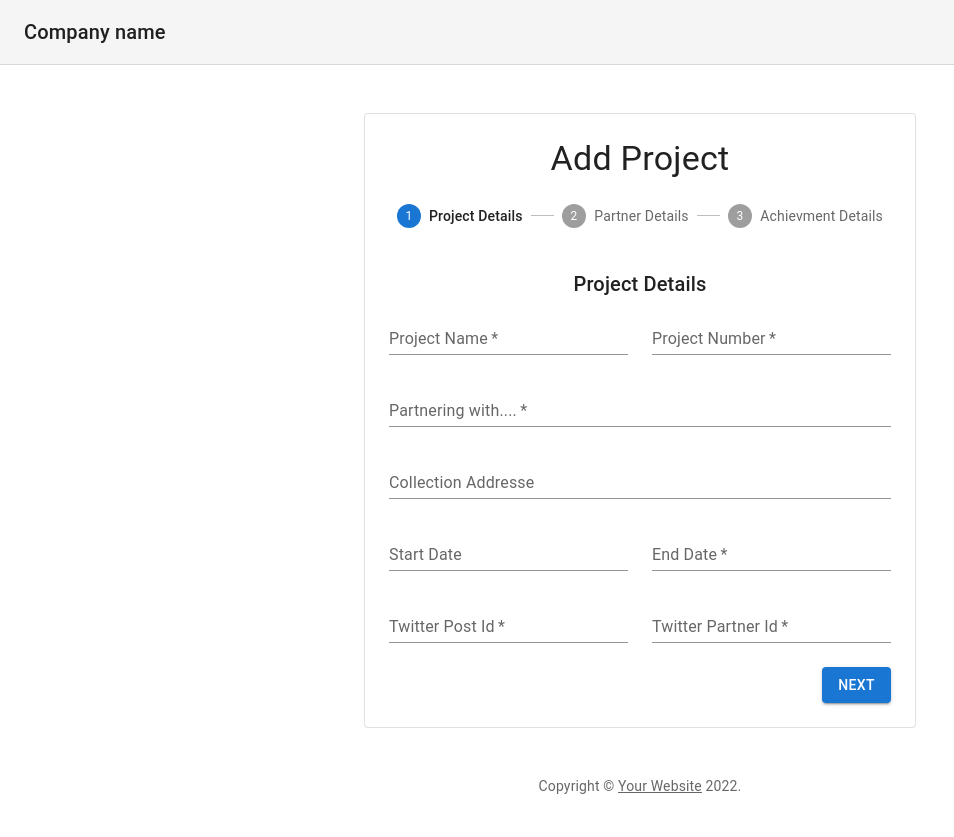
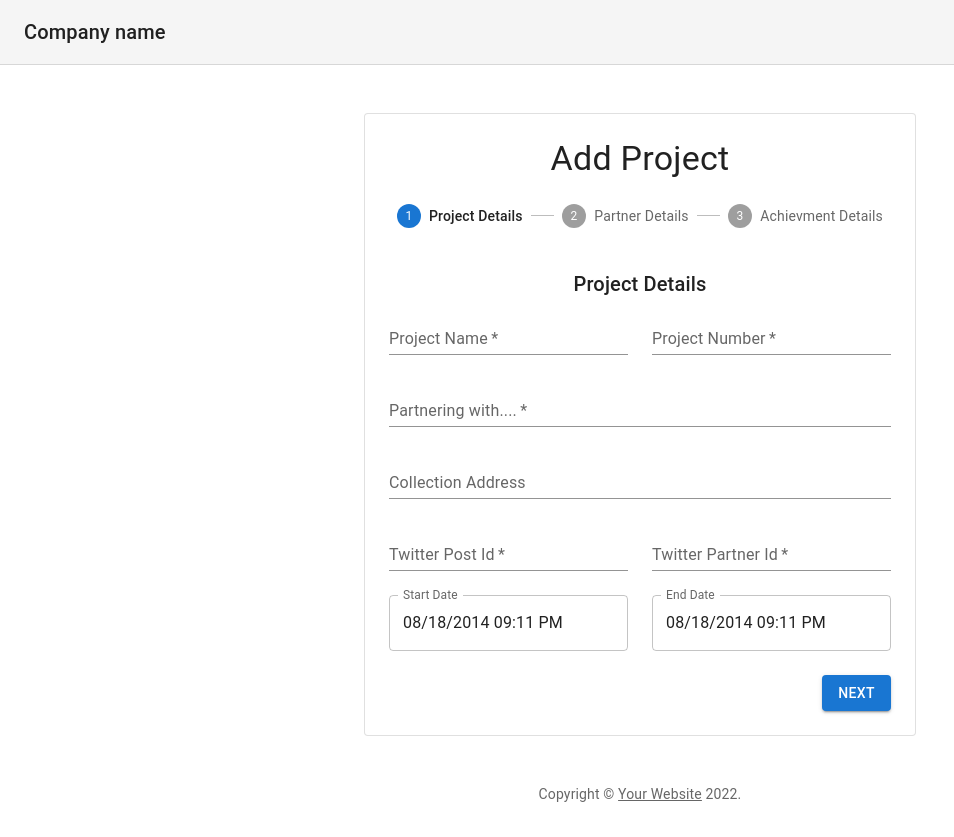
Before and after one commit to ronyderra/example, a React (Create React App) app: page / in a window 1280 px wide. Shown: the whole page, without its empty margins (0-954 px from the left). Built offline with nearby package versions, Linux system fonts and the light colour scheme.

Commit message:
createSlice

```diff
--- a/package.json
+++ b/package.json
@@ -6,11 +6,13 @@
     "@emotion/react": "^11.10.5",
     "@emotion/styled": "^11.10.5",
     "@mui/material": "^5.11.2",
+    "@mui/x-date-pickers": "^5.0.12",
     "@reduxjs/toolkit": "^1.9.1",
     "@testing-library/jest-dom": "^5.14.1",
     "@testing-library/react": "^13.0.0",
     "@testing-library/user-event": "^13.2.1",
     "axios": "^1.2.1",
+    "dayjs": "^1.11.7",
     "react": "^18.2.0",
     "react-dom": "^18.2.0",
     "react-redux": "^8.0.5",
--- a/src/components/ProjectForm.js
+++ b/src/components/ProjectForm.js
@@ -15,8 +15,25 @@ import {
 } from "../dataSlice";
 import FormControlLabel from "@mui/material/FormControlLabel";
 import Checkbox from "@mui/material/Checkbox";
+import { DateTimePicker } from "@mui/x-date-pickers/DateTimePicker";
+import { AdapterDayjs } from "@mui/x-date-pickers/AdapterDayjs";
+import { LocalizationProvider } from "@mui/x-date-pickers/LocalizationProvider";
+import dayjs, { Dayjs } from "dayjs";
 
 export default function ProjectForm() {
+  const [value, setValue] = React.useState(dayjs("2014-08-18T21:11:54"));
+  const [value1, setValue1] = React.useState(dayjs("2014-08-18T21:11:54"));
+
+  const handleChange = (newValue) => {
+    setValue(newValue);
+    dispatch(startDate(String(newValue)));
+  };
+
+  const handleChange1 = (newValue) => {
+    setValue1(newValue);
+    dispatch(endDate(String(newValue)));
+  };
+
   const dispatch = useDispatch();
 
   return (
@@ -65,36 +82,14 @@ export default function ProjectForm() {
           <TextField
             id="collectionAddress"
             name="collectionAddress"
-            label="Collection Addresse"
+            label="Collection Address"
             fullWidth
             autoComplete="Project Details-line2"
             variant="standard"
             onChange={(e) => dispatch(collectionAddress(e.target.value))}
           />
         </Grid>
-        <Grid item xs={12} sm={6}>
-          <TextField
-            id="startDate"
-            name="startDate"
-            label="Start Date"
-            fullWidth
-            autoComplete="Project Details-line2"
-            variant="standard"
-            onChange={(e) => dispatch(startDate(e.target.value))}
-          />
-        </Grid>
-        <Grid item xs={12} sm={6}>
-          <TextField
-            required
-            id="endDate"
-            name="endDate"
-            label="End Date"
-            fullWidth
-            autoComplete="Project Details-level2"
-            variant="standard"
-            onChange={(e) => dispatch(endDate(e.target.value))}
-          />
-        </Grid>
+
         <Grid item xs={12} sm={6}>
           <TextField
             required
@@ -119,6 +114,24 @@ export default function ProjectForm() {
             onChange={(e) => dispatch(twitterPartnerId(e.target.value))}
           />
         </Grid>
+        <LocalizationProvider dateAdapter={AdapterDayjs}>
+          <Grid item xs={12} sm={6}>
+            <DateTimePicker
+              label="Start Date"
+              value={value}
+              onChange={handleChange}
+              renderInput={(params) => <TextField {...params} />}
+            />
+          </Grid>
+          <Grid item xs={12} sm={6}>
+            <DateTimePicker
+              label="End Date"
+              value={value1}
+              onChange={handleChange1}
+              renderInput={(params) => <TextField {...params} />}
+            />
+          </Grid>
+        </LocalizationProvider>
       </Grid>
     </React.Fragment>
   );
--- a/src/components/Review.js
+++ b/src/components/Review.js
@@ -14,43 +14,43 @@ export default function Review() {
         summary
       </Typography>
       <List disablePadding>
-        <ListItem key={data.projectNumber} sx={{ py: 1, px: 0 }}>
+        <ListItem  sx={{ py: 1, px: 0 }}>
           <ListItemText primary={"projectNumber"} />
           <Typography variant="body2">{data.projectNumber}</Typography>
         </ListItem>
-        <ListItem key={data.name} sx={{ py: 1, px: 0 }}>
+        <ListItem  sx={{ py: 1, px: 0 }}>
           <ListItemText primary={"Name"} />
           <Typography variant="body2">{data.name}</Typography>
         </ListItem>
-        <ListItem key={data.description} sx={{ py: 1, px: 0 }}>
+        <ListItem sx={{ py: 1, px: 0 }}>
           <ListItemText primary={"description"} />
           <Typography variant="body2">{data.description}</Typography>
         </ListItem>
-        <ListItem key={data.collectionChain} sx={{ py: 1, px: 0 }}>
+        <ListItem  sx={{ py: 1, px: 0 }}>
           <ListItemText primary={"collectionChain"} />
           <Typography variant="body2">{data.collectionChain}</Typography>
         </ListItem>
-        <ListItem key={data.collectionAddress} sx={{ py: 1, px: 0 }}>
+        <ListItem  sx={{ py: 1, px: 0 }}>
           <ListItemText primary={"collectionAddress"} />
           <Typography variant="body2">{data.collectionAddress}</Typography>
         </ListItem>
-        <ListItem key={String(data.startDate)} sx={{ py: 1, px: 0 }}>
+        <ListItem  sx={{ py: 1, px: 0 }}>
           <ListItemText primary={"startDate"} />
           <Typography variant="body2">{data.startDate}</Typography>
         </ListItem>
-        <ListItem key={String(data.endDate)} sx={{ py: 1, px: 0 }}>
+        <ListItem  sx={{ py: 1, px: 0 }}>
           <ListItemText primary={"endDate"} />
           <Typography variant="body2">{data.endDate}</Typography>
         </ListItem>
-        <ListItem key={data.currentProject} sx={{ py: 1, px: 0 }}>
+        <ListItem sx={{ py: 1, px: 0 }}>
           <ListItemText primary={"currentProject"} />
           <Typography variant="body2">{String(data.currentProject)}</Typography>
         </ListItem>
-        <ListItem key={data.twitterPostId} sx={{ py: 1, px: 0 }}>
+        <ListItem  sx={{ py: 1, px: 0 }}>
           <ListItemText primary={"twitterPostId"} />
           <Typography variant="body2">{data.twitterPostId}</Typography>
         </ListItem>
-        <ListItem key={data.twitterPartnerId} sx={{ py: 1, px: 0 }}>
+        <ListItem  sx={{ py: 1, px: 0 }}>
           <ListItemText primary={"twitterPartnerId"} />
           <Typography variant="body2">{String(data.twitterPartnerId)}</Typography>
         </ListItem>
--- a/src/dataSlice.js
+++ b/src/dataSlice.js
@@ -4,16 +4,16 @@ export const dataSlice = createSlice({
   name: "data",
   initialState: {
     projectNumber: 1,
-    name: "HIC THE MASTER",
-    description: "partnering with rocket monster",
-    collectionChain: "BSC",
-    collectionAddress: "0x31673dC0Fbe98BfaB7fA6c52E3fFD52a54831f8B",
-    startDate: "{{startDate}}",
-    endDate: "{{endDate}}",
+    name: "",
+    description: "",
+    collectionChain: "",
+    collectionAddress: "",
+    startDate: "",
+    endDate: "",
     currentProject: true,
-    twitterPostId: "1601261009234427904",
-    twitterPartnerId: "1420739062848131081",
-    achievments: [1, 2, 3, 4, 5, 6, 7, 8, 9, 10, 11, 12, 13, 14, 15, 16],
+    twitterPostId: "",
+    twitterPartnerId: "",
+    achievments: [],
   },
   reducers: {
     projectNumber: (state, action) => {
@@ -35,6 +35,7 @@ export const dataSlice = createSlice({
       state.startDate = action.payload;
     },
     endDate: (state, action) => {
+      console.log(action.payload);
       state.endDate = action.payload;
     },
     currentProject: (state, action) => {
```
Also changed, not shown: src/components/AchievmentForm.js (+0 -10 lines), 1 other file (tests, documents, lock files or other folders).
